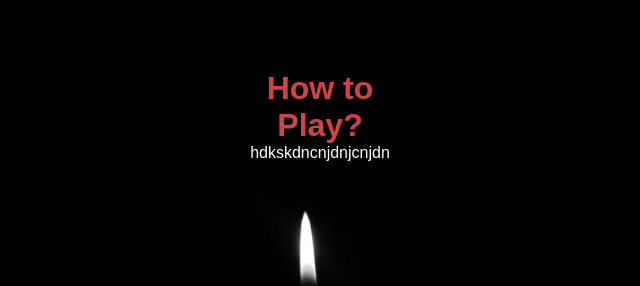
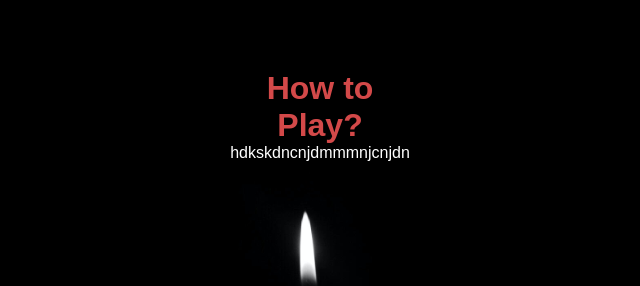
Before and after one commit to JohnFrampton75/Adventure-Game, a plain HTML site: page howtoplay.html in a window 1280 px wide. Shown: the part 310-596 px from the top of the page, 320-960 px from the left. Drawn offline with Linux system fonts and the light colour scheme.

Commit message:
update images

```diff
--- a/howtoplay.html
+++ b/howtoplay.html
@@ -20,7 +20,7 @@
 				<div class="contents1">
 
 					<h1>How to Play?</h1>
-					<p>hdkskdncnjdnjcnjdn</p>
+					<p>hdkskdncnjdmmmnjcnjdn</p>
 
 				</div>
 			</div>
--- a/style.css
+++ b/style.css
@@ -53,7 +53,7 @@
 
 .contents1 h1 {
 	font-size: 85;
-	color: rgb(211, 67, 67);
+	color: rgb(211, 73, 73);
 }
 
 .contents1 p {
```
Also changed, not shown: index.html (+1 -1 lines), page1.html (+1 -1 lines).
